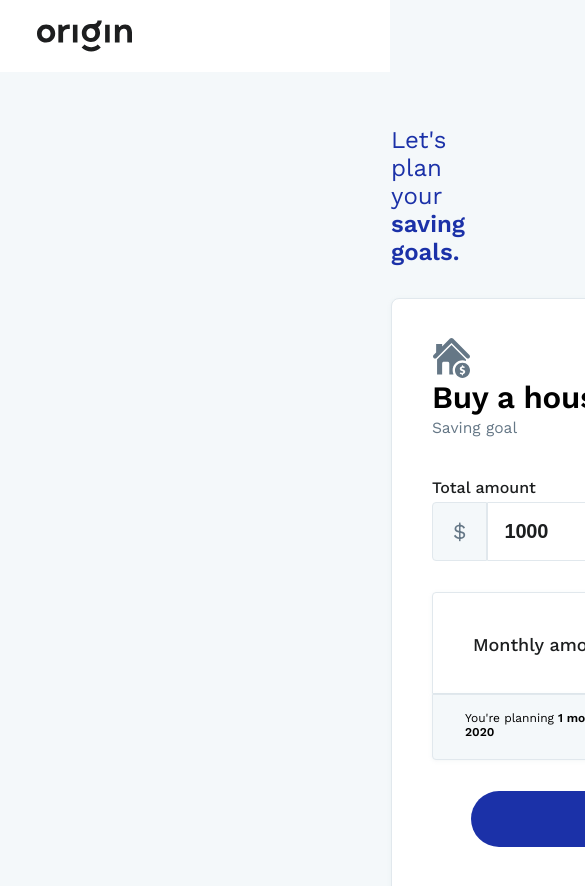
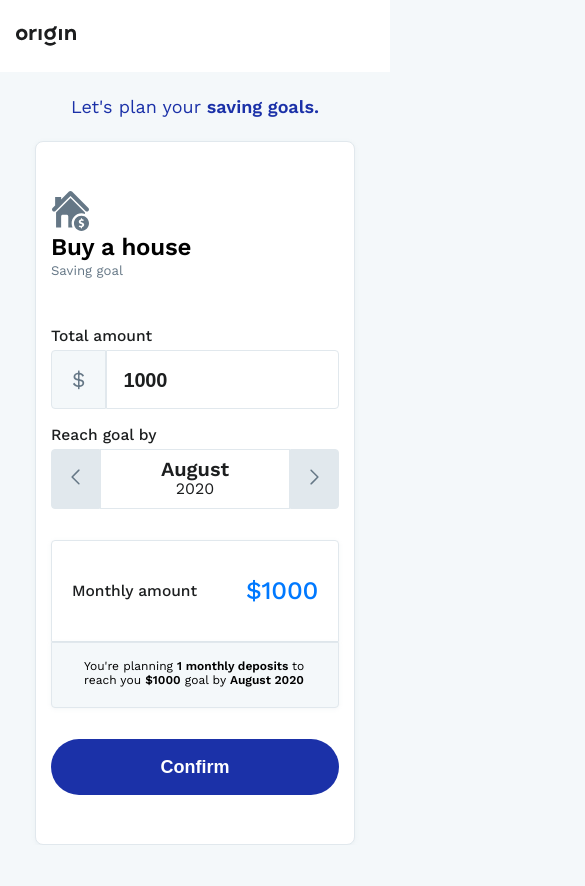
Before and after one commit to gisantin/saving-goal-react, a React (Create React App) app: page / in a window 390 px wide. Shown: the top 886 px of the page, 585 px wide, since content can reach past the window. After the commit the page ends 845 px from the top, so only its background shows below. Built offline with nearby package versions, Linux system fonts and the light colour scheme; the HTML template or start-up script is replaced by a standard one.

Commit message:
Adapt media queries

```diff
--- a/src/components/Calculus.css
+++ b/src/components/Calculus.css
@@ -1,13 +1,10 @@
-.calc__amount-money {
-  display: block;
-}
-
 .calc__amount-text {
   font-weight: 500;
-  font-size: 16px;
+  font-size: 1.3em;
   line-height: 20px;
   color: #1c1e1f;
   margin-bottom: 4px;
+  margin-top: 16px;
 }
 
 .calc__amount-boxes {
@@ -34,9 +31,14 @@
   letter-spacing: -0.166667px;
   color: #1c1e1f;
   border-radius: 0 4px 4px 0;
-  max-width: 176px;
+  width: 100%;
 }
 
+@media screen and (min-width: 1024px) {
+  .calc__amount-dolar {
+    width: 176px;
+  }
+}
 .calc__amount-time {
   background: #ffffff;
   border: 1px solid #e1e8ed;
@@ -46,5 +48,5 @@
   font-weight: 600;
   letter-spacing: -0.166667px;
   color: #1c1e1f;
-  max-width: 136px;
+  width: 100%;
 }
--- a/src/components/Calculus.js
+++ b/src/components/Calculus.js
@@ -7,7 +7,6 @@ const Calculus = ({
   onCalculusChange,
 }) => {
   return (
-    <div className="calc">
       <div className="calc__amount">
         <div className="calc__amount-money">
           <h4 className="calc__amount-text">Total amount</h4>
@@ -22,7 +21,6 @@ const Calculus = ({
           </div>
         </div>
       </div>
-    </div>
   );
 };
 
--- a/src/components/Container.css
+++ b/src/components/Container.css
@@ -1,19 +1,24 @@
-/* Container */
-
 .container {
   display: flex;
   align-content: center;
   flex-direction: column;
-  margin: 0 391px 74px;
+  align-items: center;
 }
 
 .container__title {
-  margin-top: 54px;
-  margin-bottom: 32px;
+  margin: 24px;
   color: #1b31a8;
   text-align: center;
-  font-size: 2em;
+  font-size: 1.5em;
   font-weight: normal;
+}
+
+@media screen and (min-width: 1024px) {
+  .container__title {
+    margin-top: 54px;
+    margin-bottom: 40px;
+    font-size: 2em;
+  }
 }
 
 .container__title span {
@@ -21,15 +26,21 @@
 }
 
 .container__box {
-  height: 600px;
-  width: 560px;
+  max-width: 320px;
   background: #fff;
   border: 1px solid #e1e8ed;
   box-shadow: 0px 1px 4px rgba(150, 164, 176, 0.1);
   border-radius: 8px;
-  padding: 39px 40px;
+  padding: 49px 15px;
   display: flex;
   flex-direction: column;
+}
+
+@media screen and (min-width: 1024px) {
+  .container__box {
+    max-width: 560px;
+    padding: 39px 40px;
+  }
 }
 
 .container__box-logo {
@@ -41,21 +52,43 @@
 }
 
 .container__box-logo p {
-  font-size: 1.3em;
+  font-size: 1.1em;
   color: #657786;
 }
 
+@media screen and (min-width: 1024px) {
+  .container__box-logo p {
+    font-size: 1.3em;
+  }
+}
+
 .container__box-logo h1 {
-  font-size: 2.6em;
-  line-height: 40px;
-  letter-spacing: -0.266667px;
+  font-size: 2em;
+  line-height: 32px;
+  letter-spacing: -0.2px;
+}
+
+@media screen and (min-width: 1024px) {
+  .container__box-logo h1 {
+    font-size: 2.6em;
+    line-height: 40px;
+    letter-spacing: -0.266667px;
+  }
 }
 
 .container__fields {
   display: flex;
   align-items: center;
   justify-content: space-between;
-  margin-top: 40px;
+  flex-direction: column;
+  margin-top: 32px;
+}
+
+@media screen and (min-width: 1024px) {
+  .container__fields {
+    margin-top: 40px;
+    flex-direction: row;
+  }
 }
 
 .container__button {
@@ -66,7 +99,7 @@
 
 .container__button button {
   font-weight: 600;
-  font-size: 18px;
+  font-size: 1.5em;
   line-height: 24px;
   text-align: center;
   color: #ffffff;
--- a/src/components/Container.js
+++ b/src/components/Container.js
@@ -56,7 +56,7 @@ const Container = () => {
 
   const calculateAmount = (months) => {
     const monthlyAmount = (amountMoney / months).toLocaleString("en-US", {
-      style: "currency",
+      style: "decimal",
       currency: "USD",
     });
     setMonthlyAmount(monthlyAmount);
--- a/src/components/Display.css
+++ b/src/components/Display.css
@@ -1,36 +1,55 @@
 .display {
   height: 102px;
-  background: #FFFFFF;
-  border: 1px solid #E1E8ED;
+  background: #ffffff;
+  border: 1px solid #e1e8ed;
   box-shadow: 0px 1px 4px rgba(150, 164, 176, 0.1);
-  border-radius: 4px 4px 0 0;;
+  border-radius: 4px 4px 0 0;
   display: flex;
   flex-direction: row;
   justify-content: space-between;
-  padding: 40px;
+  padding: 35px 20px;
   margin-top: 31px;
+  align-items: center;
+}
+
+@media screen and (min-width: 1024px) {
+  .display {
+    padding: 40px;
+  }
 }
 
 .display p {
   font-weight: 500;
-  font-size: 18px;
+  font-size: 1.3em;
   line-height: 24px;
-  color: #1C1E1F
+  color: #1c1e1f;
+}
+
+@media screen and (min-width: 1024px) {
+  .display p {
+    font-size: 1.5em;
+  }
 }
 
 .display h1 {
   font-weight: 500;
-  font-size: 40px;
+  font-size: 2.1em;
   line-height: 32px;
   text-align: center;
   letter-spacing: -0.266667px;
-  color: #0079FF;
+  color: #0079ff;
+}
+
+@media screen and (min-width: 1024px) {
+  .display h1 {
+    font-size: 3.3em;
+  }
 }
 
 .display__info {
   height: 66px;
-  background: #F4F8FA;
-  border: 1px solid #E1E8ED;
+  background: #f4f8fa;
+  border: 1px solid #e1e8ed;
   box-shadow: 0px 1px 4px rgba(150, 164, 176, 0.1);
   border-radius: 0 0 4px 4px;
   padding: 16px 32px 18px;
--- a/src/components/Months.css
+++ b/src/components/Months.css
@@ -1,11 +1,16 @@
 .calc__amount-input {
   border: 1px solid #e1e8ed;
-  width: 135px;
-  padding: 9px 30px;
+  width: 190px;
+  padding: 9px 70px;
   display: flex;
   flex-wrap: wrap;
   justify-content: center;
-  height: 60px;
+}
+
+@media screen and (min-width: 1024px) {
+  .calc__amount-input {
+    width: 140px;
+  }
 }
 
 .calc__amount-left {
--- a/src/components/Navbar.css
+++ b/src/components/Navbar.css
@@ -1,10 +1,18 @@
 .navbar {
   height: 6em;
   background: #fff;
-  padding: 17px 37px;
+  padding: 16px;
+  width: 100%;
+  display: flex;
 }
 
 .navbar__logo {
-  height: 38px;
-  width: 95px;
+  width: 60px;
+  align-self: center;
 }
+
+@media screen and (min-width: 1024px) {
+  .navbar__logo {
+    width: 80px;
+  }
+}
```
